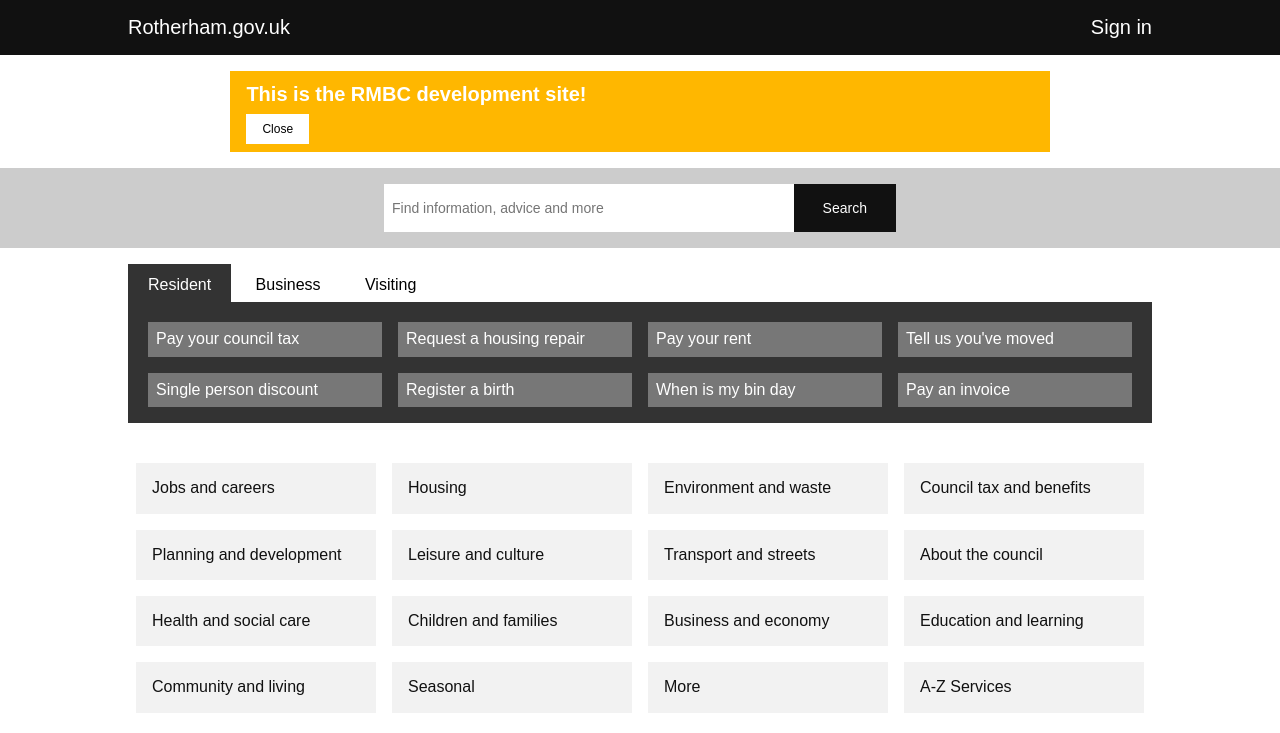
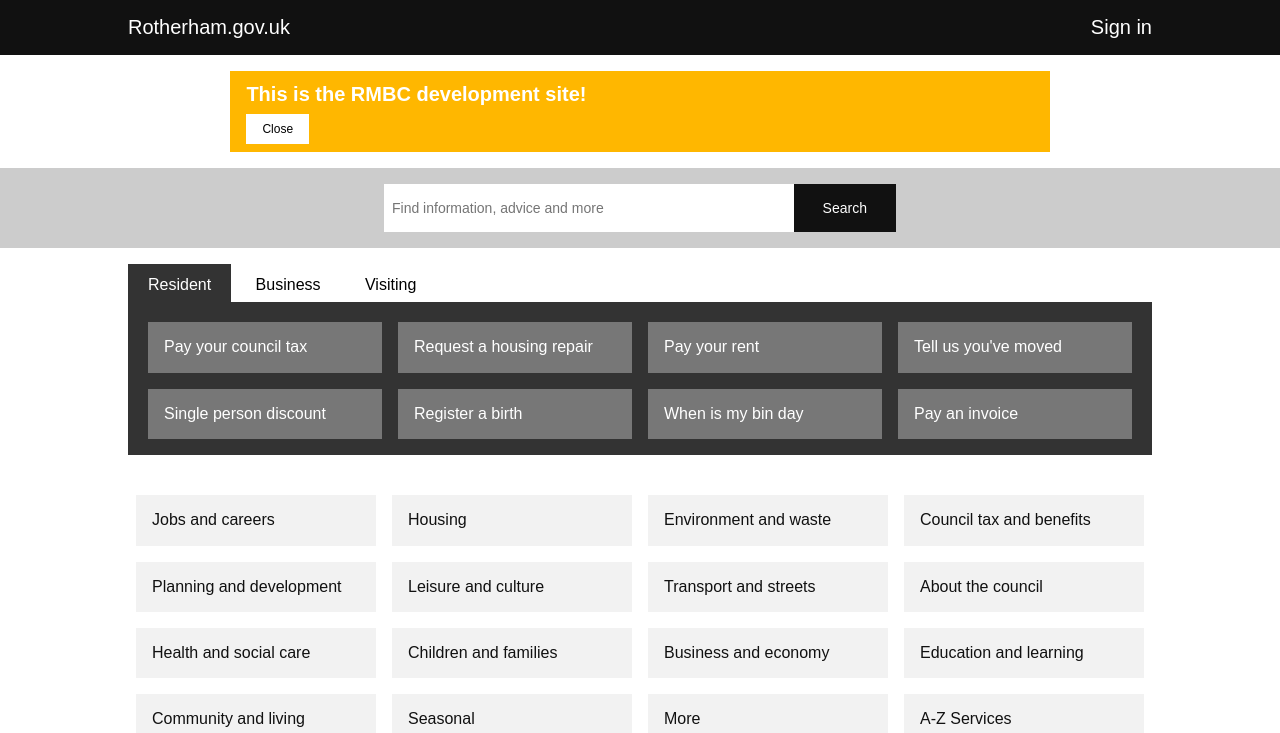
Before and after one commit to jnkly/rmbc-dev, a Jekyll site: the page built from index.md, in a window 1280 px wide. Shown: the top 733 px of the page. Built offline with Jekyll 4.4.1, drawn with Linux system fonts in a browser that asks for light colours; grey boxes are pictures that could not be loaded.

Commit message:
Update top-tasks.html

```diff
--- a/_includes/top-tasks.html
+++ b/_includes/top-tasks.html
@@ -5,84 +5,84 @@
           <div id="resident">
             <ul class="ma1 ph2">
               <li class="list fl w-100 w-50-m w-25-l">
-                <a class="ma2 db f6 f5-m f5-l pa2 bg-gray white no-underline dim" href="#">Pay your council tax</a>
+                <a class="ma2 db f6 f5-m f5-l ph3 pv2 pa3-m pa3-l bg-gray white no-underline dim" href="#">Pay your council tax</a>
               </li>
               <li class="list fl w-100 w-50-m w-25-l">
-                <a class="ma2 db f6 f5-m f5-l pa2 bg-gray white no-underline dim" href="#">Request a housing repair</a>
+                <a class="ma2 db f6 f5-m f5-l ph3 pv2 pa3-m pa3-l bg-gray white no-underline dim" href="#">Request a housing repair</a>
               </li>
               <li class="list fl w-100 w-50-m w-25-l">
-                <a class="ma2 db f6 f5-m f5-l pa2 bg-gray white no-underline dim" href="#">Pay your rent</a>
+                <a class="ma2 db f6 f5-m f5-l ph3 pv2 pa3-m pa3-l bg-gray white no-underline dim" href="#">Pay your rent</a>
               </li>
               <li class="list fl w-100 w-50-m w-25-l">
-                <a class="ma2 db f6 f5-m f5-l pa2 bg-gray white no-underline dim" href="#">Tell us you've moved</a>
+                <a class="ma2 db f6 f5-m f5-l ph3 pv2 pa3-m pa3-l bg-gray white no-underline dim" href="#">Tell us you've moved</a>
               </li>
               <li class="list fl w-100 w-50-m w-25-l">
-                <a class="ma2 db f6 f5-m f5-l pa2 bg-gray white no-underline dim" href="#">Single person discount</a>
+                <a class="ma2 db f6 f5-m f5-l ph3 pv2 pa3-m pa3-l bg-gray white no-underline dim" href="#">Single person discount</a>
               </li>
               <li class="list fl w-100 w-50-m w-25-l">
-                <a class="ma2 db f6 f5-m f5-l pa2 bg-gray white no-underline dim" href="#">Register a birth</a>
+                <a class="ma2 db f6 f5-m f5-l ph3 pv2 pa3-m pa3-l bg-gray white no-underline dim" href="#">Register a birth</a>
               </li>
               <li class="list fl w-100 w-50-m w-25-l">
-                <a class="ma2 db f6 f5-m f5-l pa2 bg-gray white no-underline dim" href="#">When is my bin day</a>
+                <a class="ma2 db f6 f5-m f5-l ph3 pv2 pa3-m pa3-l bg-gray white no-underline dim" href="#">When is my bin day</a>
               </li>
               <li class="list fl w-100 w-50-m w-25-l">
-                <a class="ma2 db f6 f5-m f5-l pa2 bg-gray white no-underline dim" href="#">Pay an invoice</a>
+                <a class="ma2 db f6 f5-m f5-l ph3 pv2 pa3-m pa3-l bg-gray white no-underline dim" href="#">Pay an invoice</a>
               </li>
             </ul>
           </div>
           <div id="business">
             <ul class="ma1 ph2">
               <li class="list fl w-100 w-50-m w-third-l">
-                <a class="ma2 db f6 f5-m f5-l pa2 bg-gray white no-underline dim" href="#">Pay business rates</a>
+                <a class="ma2 db f6 f5-m f5-l ph3 pv2 pa3-m pa3-l bg-gray white no-underline dim" href="#">Pay business rates</a>
               </li>
               <li class="list fl w-100 w-50-m w-third-l">
-                <a class="ma2 db f6 f5-m f5-l pa2 bg-gray white no-underline dim" href="#">Apply for business rates discount</a>
+                <a class="ma2 db f6 f5-m f5-l ph3 pv2 pa3-m pa3-l bg-gray white no-underline dim" href="#">Apply for business rates discount</a>
               </li>
               <li class="list fl w-100 w-50-m w-third-l">
-                <a class="ma2 db f6 f5-m f5-l pa2 bg-gray white no-underline dim" href="#">Tell us your business is moving</a>
+                <a class="ma2 db f6 f5-m f5-l ph3 pv2 pa3-m pa3-l bg-gray white no-underline dim" href="#">Tell us your business is moving</a>
               </li>
               <li class="list fl w-100 w-50-m w-third-l">
-                <a class="ma2 db f6 f5-m f5-l pa2 bg-gray white no-underline dim" href="#">Invest in Rotherham</a>
+                <a class="ma2 db f6 f5-m f5-l ph3 pv2 pa3-m pa3-l bg-gray white no-underline dim" href="#">Invest in Rotherham</a>
               </li>
               <li class="list fl w-100 w-50-m w-third-l">
-                <a class="ma2 db f6 f5-m f5-l pa2 bg-gray white no-underline dim" href="#">Landlord services</a>
+                <a class="ma2 db f6 f5-m f5-l ph3 pv2 pa3-m pa3-l bg-gray white no-underline dim" href="#">Landlord services</a>
               </li>
               <li class="list fl w-100 w-50-m w-third-l">
-                <a class="ma2 db f6 f5-m f5-l pa2 bg-gray white no-underline dim" href="#">Planning applications</a>
+                <a class="ma2 db f6 f5-m f5-l ph3 pv2 pa3-m pa3-l bg-gray white no-underline dim" href="#">Planning applications</a>
               </li>
               <li class="list fl w-100 w-50-m w-third-l">
-                <a class="ma2 db f6 f5-m f5-l pa2 bg-gray white no-underline dim" href="#">Business waste</a>
+                <a class="ma2 db f6 f5-m f5-l ph3 pv2 pa3-m pa3-l bg-gray white no-underline dim" href="#">Business waste</a>
               </li>
               <li class="list fl w-100 w-50-m w-third-l">
-                <a class="ma2 db f6 f5-m f5-l pa2 bg-gray white no-underline dim" href="#">Supply to the council</a>
+                <a class="ma2 db f6 f5-m f5-l ph3 pv2 pa3-m pa3-l bg-gray white no-underline dim" href="#">Supply to the council</a>
               </li>
             </ul>
           </div>
           <div id="visiting">
             <ul class="ma1 ph2">
               <li class="list fl w-100 w-50-m w-25-l">
-                <a class="ma2 db f6 f5-m f5-l pa2 bg-gray white no-underline dim" href="#">Getting here</a>
+                <a class="ma2 db f6 f5-m f5-l ph3 pv2 pa3-m pa3-l bg-gray white no-underline dim" href="#">Getting here</a>
               </li>
               <li class="list fl w-100 w-50-m w-25-l">
-                <a class="ma2 db f6 f5-m f5-l pa2 bg-gray white no-underline dim" href="#">Car parks</a>
+                <a class="ma2 db f6 f5-m f5-l ph3 pv2 pa3-m pa3-l bg-gray white no-underline dim" href="#">Car parks</a>
               </li>
               <li class="list fl w-100 w-50-m w-25-l">
-                <a class="ma2 db f6 f5-m f5-l pa2 bg-gray white no-underline dim" href="#">Parks and green spaces</a>
+                <a class="ma2 db f6 f5-m f5-l ph3 pv2 pa3-m pa3-l bg-gray white no-underline dim" href="#">Parks and green spaces</a>
               </li>
               <li class="list fl w-100 w-50-m w-25-l">
-                <a class="ma2 db f6 f5-m f5-l pa2 bg-gray white no-underline dim" href="#">Tourism and things to do</a>
+                <a class="ma2 db f6 f5-m f5-l ph3 pv2 pa3-m pa3-l bg-gray white no-underline dim" href="#">Tourism and things to do</a>
               </li>
               <li class="list fl w-100 w-50-m w-25-l">
-                <a class="ma2 db f6 f5-m f5-l pa2 bg-gray white no-underline dim" href="#">Rotherham Show</a>
+                <a class="ma2 db f6 f5-m f5-l ph3 pv2 pa3-m pa3-l bg-gray white no-underline dim" href="#">Rotherham Show</a>
               </li>
               <li class="list fl w-100 w-50-m w-25-l">
-                <a class="ma2 db f6 f5-m f5-l pa2 bg-gray white no-underline dim" href="#">Sports centres</a>
+                <a class="ma2 db f6 f5-m f5-l ph3 pv2 pa3-m pa3-l bg-gray white no-underline dim" href="#">Sports centres</a>
               </li>
               <li class="list fl w-100 w-50-m w-25-l">
-                <a class="ma2 db f6 f5-m f5-l pa2 bg-gray white no-underline dim" href="#">Clifton Park and Museum</a>
+                <a class="ma2 db f6 f5-m f5-l ph3 pv2 pa3-m pa3-l bg-gray white no-underline dim" href="#">Clifton Park and Museum</a>
               </li>
               <li class="list fl w-100 w-50-m w-25-l">
-                <a class="ma2 db f6 f5-m f5-l pa2 bg-gray white no-underline dim" href="#">Boston Castle</a>
+                <a class="ma2 db f6 f5-m f5-l ph3 pv2 pa3-m pa3-l bg-gray white no-underline dim" href="#">Boston Castle</a>
               </li>
             </ul>
           </div>
```
